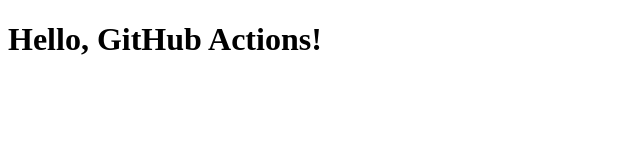
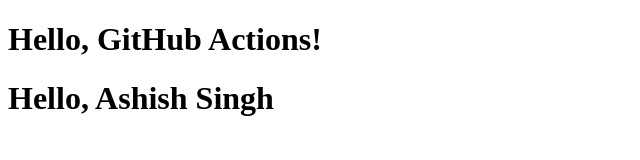
Before and after one commit to ASHISHs21/gh-deployment-workflow, a plain HTML site: page index.html in a window 1280 px wide. Shown: the whole page, without its empty margins (0-640 px from the left). Drawn offline with Linux system fonts and the light colour scheme.

Commit message:
Added new line

```diff
--- a/index.html
+++ b/index.html
@@ -7,5 +7,6 @@
 </head>
 <body>
   <h1>Hello, GitHub Actions!</h1>
+  <h1>Hello, Ashish Singh</h1>
 </body>
 </html>
```
